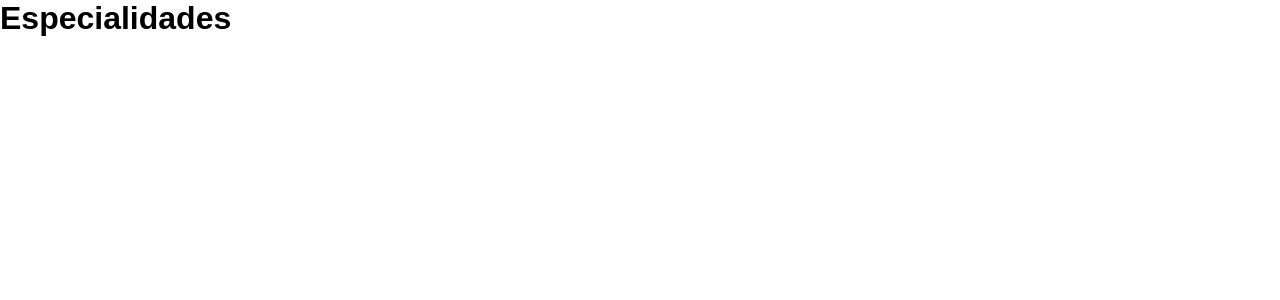
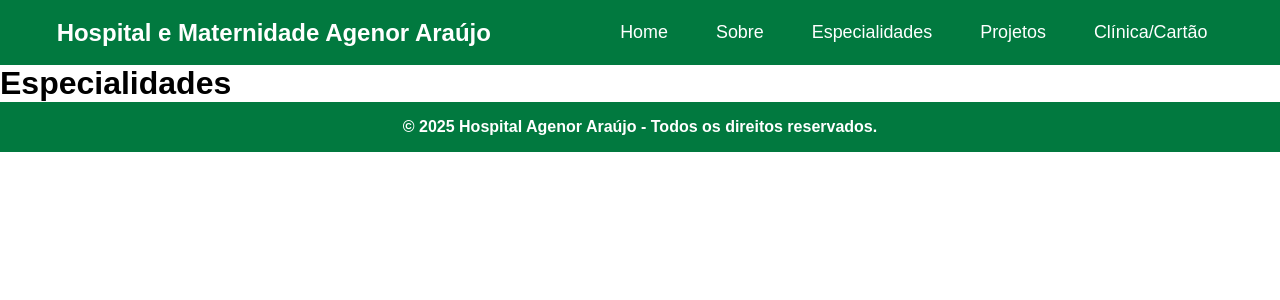
Before and after one commit to ssillva1413/Projeto-Hmaa, a React (Vite) app: page /especialidades in a window 1280 px wide. Shown: the top 300 px of the page. Built offline with nearby package versions, Linux system fonts and the light colour scheme.

Commit message:
novo commit

```diff
--- a/src/App.jsx
+++ b/src/App.jsx
@@ -7,7 +7,6 @@
   return (
     <>
 
-
    <AppRoutes />
     </>
 
--- a/src/pages/Cartao/index.jsx
+++ b/src/pages/Cartao/index.jsx
@@ -1,8 +1,18 @@
+import Footer from "../../components/Footer"
+import Header from "../../components/Header"
+
 function Cartao (){
     return (
+
+        <>
+        <Header />
         <h1>
             Cartão
         </h1>
+
+        <Footer />
+
+        </>
     )
 }
 export default Cartao
--- a/src/pages/Especialidades/index.jsx
+++ b/src/pages/Especialidades/index.jsx
@@ -1,8 +1,18 @@
+import Footer from "../../components/Footer"
+import Header from "../../components/Header"
+
 function Especialidades (){
     return (
+
+        <>
+
+        <Header />
         <h1>
             Especialidades
         </h1>
+        <Footer />
+
+        </>
     )
 }
 export default Especialidades
--- a/src/pages/Projeto/index.jsx
+++ b/src/pages/Projeto/index.jsx
@@ -1,8 +1,18 @@
+import Footer from "../../components/Footer"
+import Header from "../../components/Header"
+
 function Projeto (){
     return (
+
+        <>
+        <Header />
         <h1>
             Projetos
         </h1>
+
+        <Footer />
+
+        </>
     )
 
 }
```
